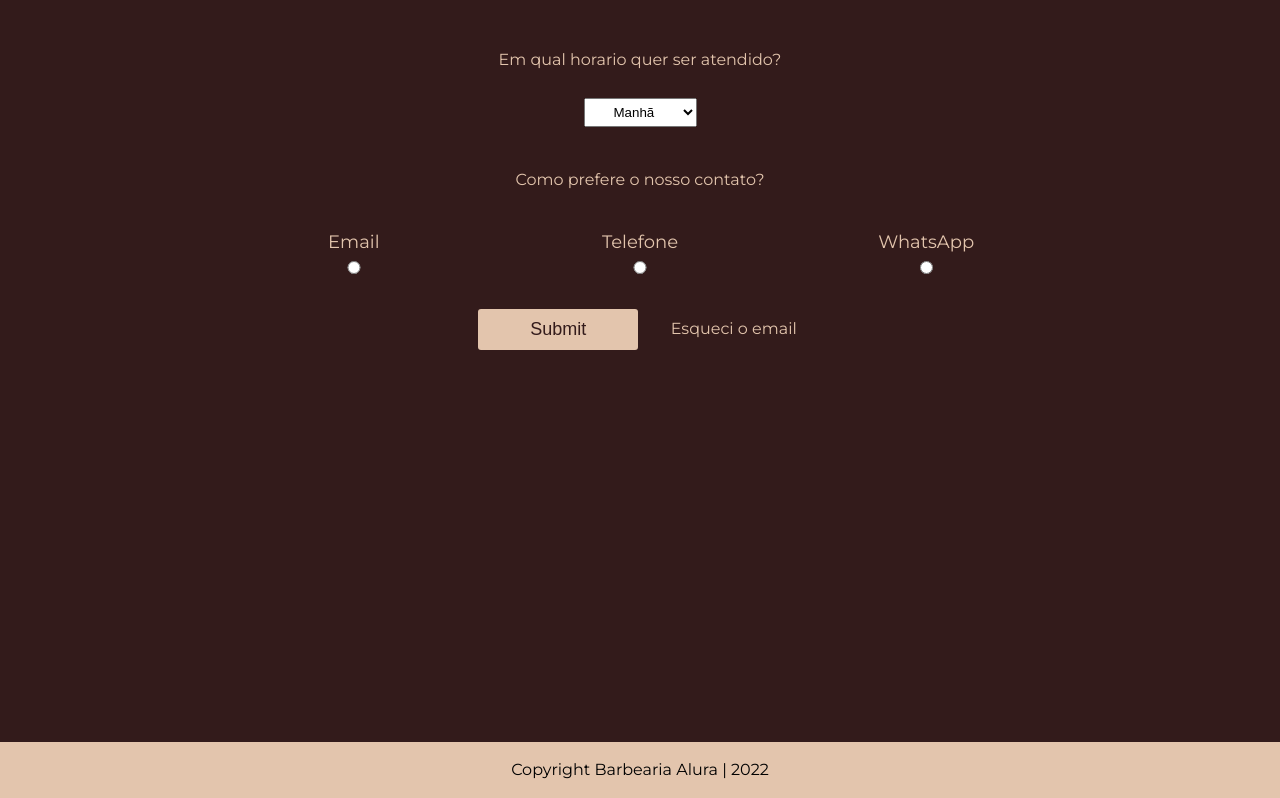
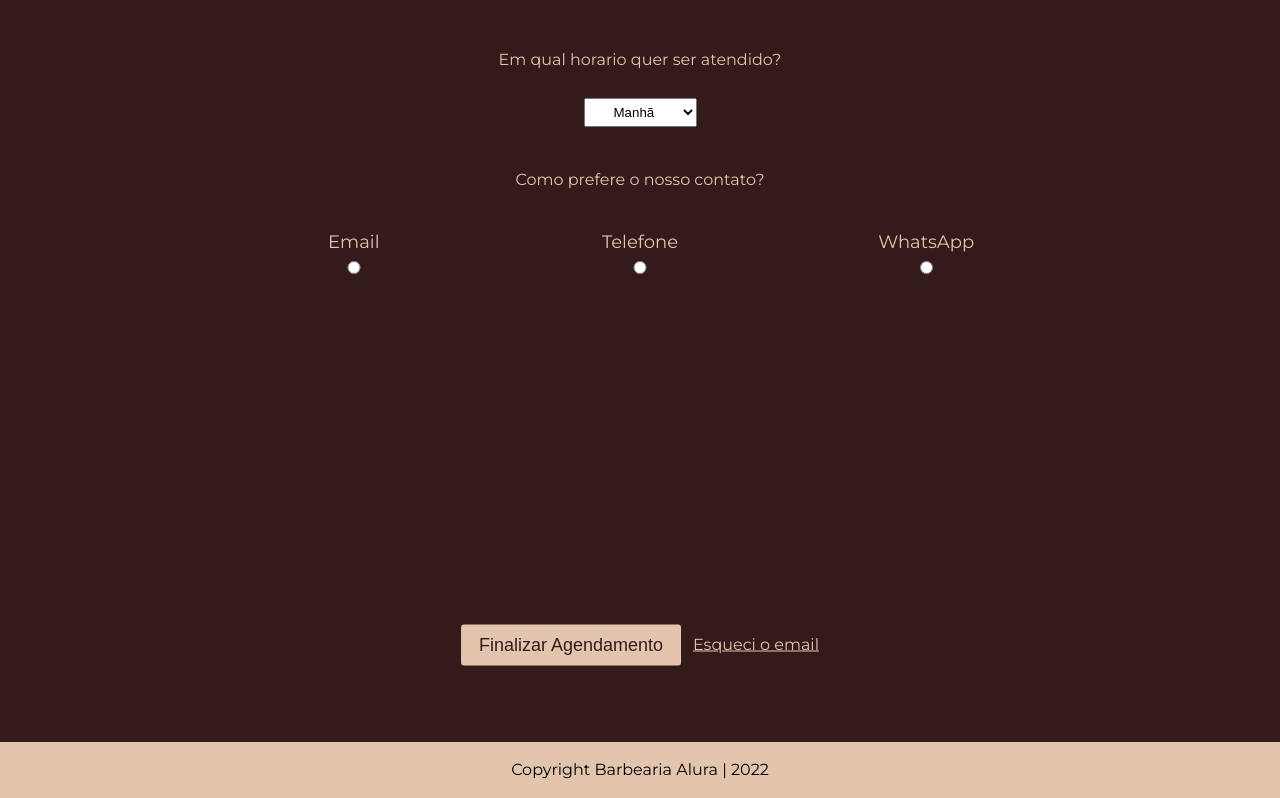
Before and after one commit to LevyMatias/Html_e_Css_parte_3, a plain HTML site: page Barbearia/contato.html in a window 1280 px wide. Shown: the part 627-1425 px from the top of the page. Drawn offline with Linux system fonts and the light colour scheme.

Commit message:
fazendo ajustes na estilização e no html

```diff
--- a/Barbearia/Styles/contato.css
+++ b/Barbearia/Styles/contato.css
@@ -97,33 +97,39 @@ form input {
     margin-bottom: 30px;
 }
 
+.box-buttons {
+    position: absolute;
+    left: 50%;
+    transform: translate(-50%,-50%);
+    bottom: 3%;
+    display: flex;
+}
+
 .forgot {
-    position: absolute;
-    left: 52%;
     margin-top: 22px;
     margin-left: 12px;
     color: #e3c5ad;
-    text-decoration: none;
 }
 
 .btn {
     background-color: #e3c5ad;
-    position: absolute;
-    left: 32.8%;
     border: none;
     cursor: pointer;
     border-radius: 3px;
     color: #331b1b;
-    width: 160px;
+    width: 220px;
     padding: 10px 0;
+    transition: .3s ease-in;
+}
+
+.btn:hover {
+    background-color: #f5eae2;
 }
 
 /*footer*/
 
 footer {
     width: 100%;
-    /* position: absolute; */
-    /* bottom: 0; */
     background-color: #e3c5ad;
     padding: 20px 0;
     text-align: center;
--- a/Barbearia/contato.html
+++ b/Barbearia/contato.html
@@ -66,8 +66,10 @@
                     </label>
                 </fieldset>
 
-                <input class="btn" type="submit">
-                <a class="forgot" href="">Esqueci o email</a>
+                <div class="box-buttons">
+                    <input class="btn" type="submit" value="Finalizar Agendamento">
+                    <a class="forgot" href="">Esqueci o email</a>
+                </div>
             </div>
         </form>
     </main>
```
